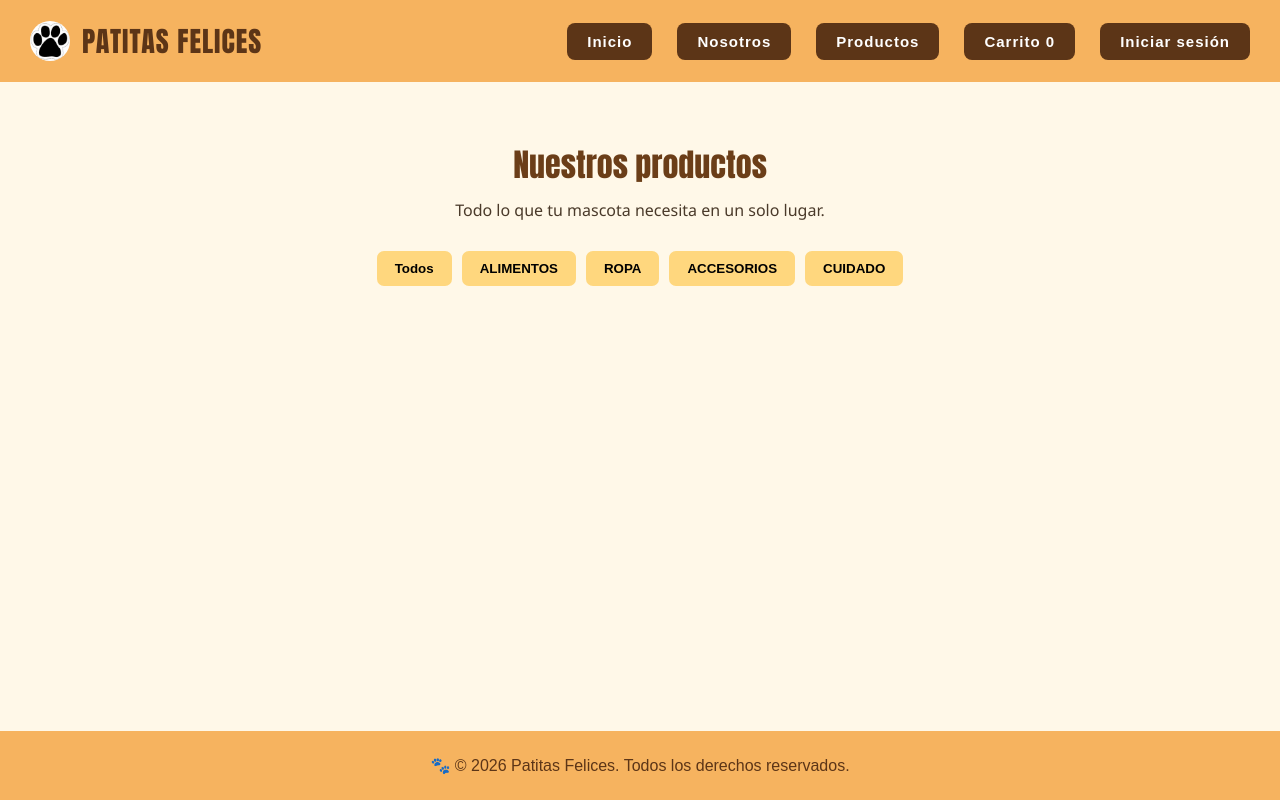
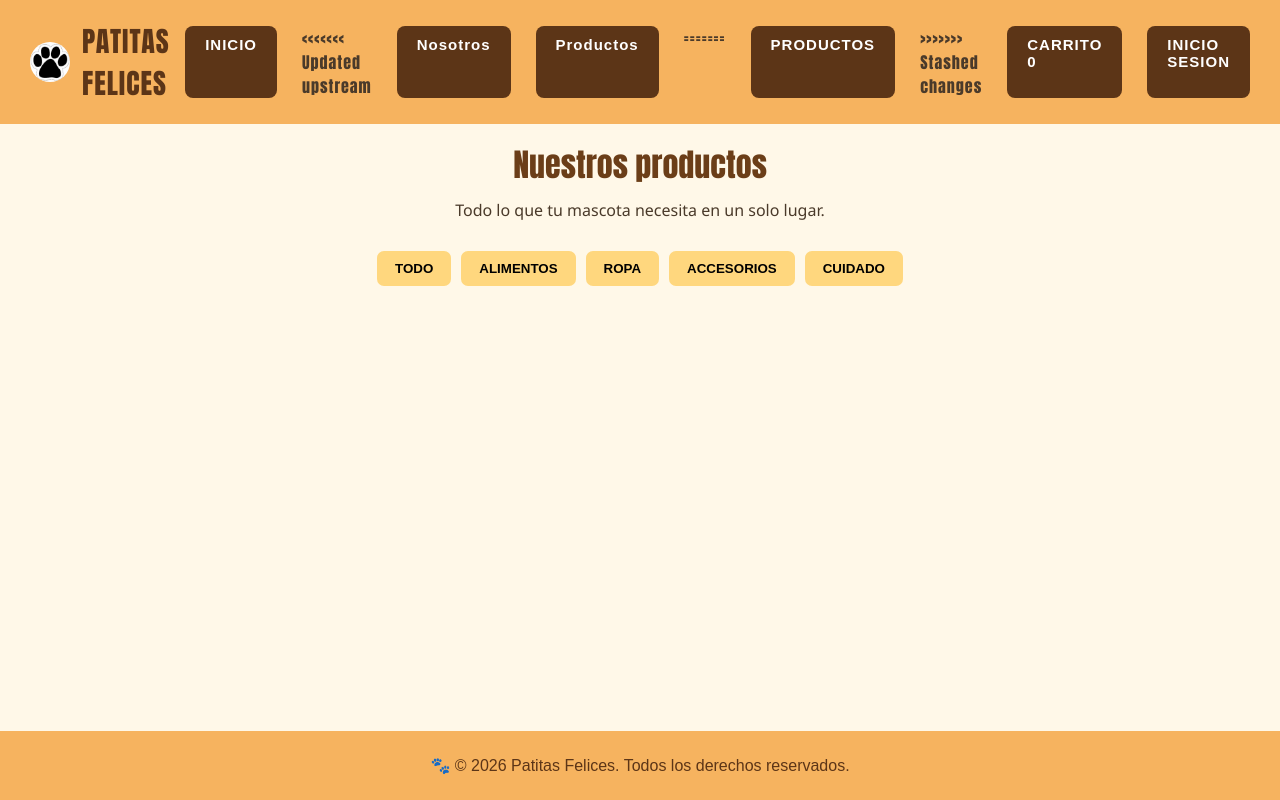
Before and after one commit to thomyszh07/Patitas-Felices, a website with bundled scripts: page productos.html in a window 1280 px wide. Built offline with nearby package versions, Linux system fonts and the light colour scheme; no server answers.

Commit message:
CAMBIOS EN LA TIPOGRAFIA DEL NAVEGADOR

```diff
--- a/productos.html
+++ b/productos.html
@@ -21,19 +21,23 @@
        </div>
     <nav>
 
-        <a href="index.html">Inicio</a>
+        <a href="index.html">INICIO</a>
 
+<<<<<<< Updated upstream
         <a href="nosotros.html">Nosotros</a>
 
         <a href="productos.html">Productos</a>
+=======
+        <a href="productos.html">PRODUCTOS</a>
+>>>>>>> Stashed changes
 
         <a href="carrito.html">
-            Carrito
+            CARRITO
             <span id="contadorCarrito">0</span>
         </a>
 
         <a href="login.html" id="menuUsuario">
-            Iniciar sesión
+           INICIO SESION
         </a>
 
     </nav>
@@ -55,7 +59,7 @@
     <div class="filtros">
 
         <button onclick="mostrarProductos('TODO')">
-            Todos
+            TODO
         </button>
 
         <button onclick="mostrarProductos('ALIMENTOS')">
```
Also changed, not shown: carrito.html (+7 -3 lines), datos-entrega.html (+4 -4 lines), login.html (+6 -2 lines).
